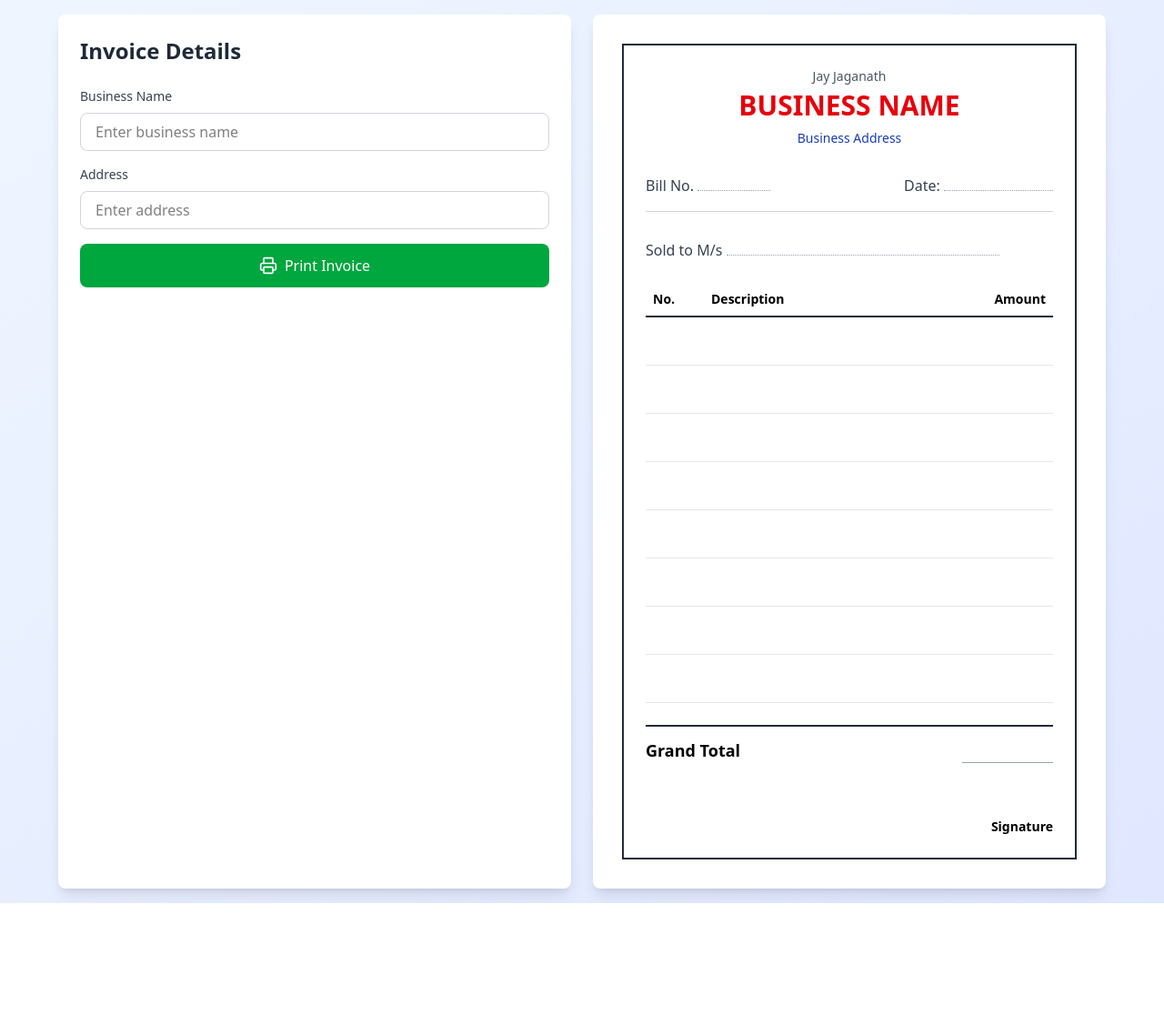
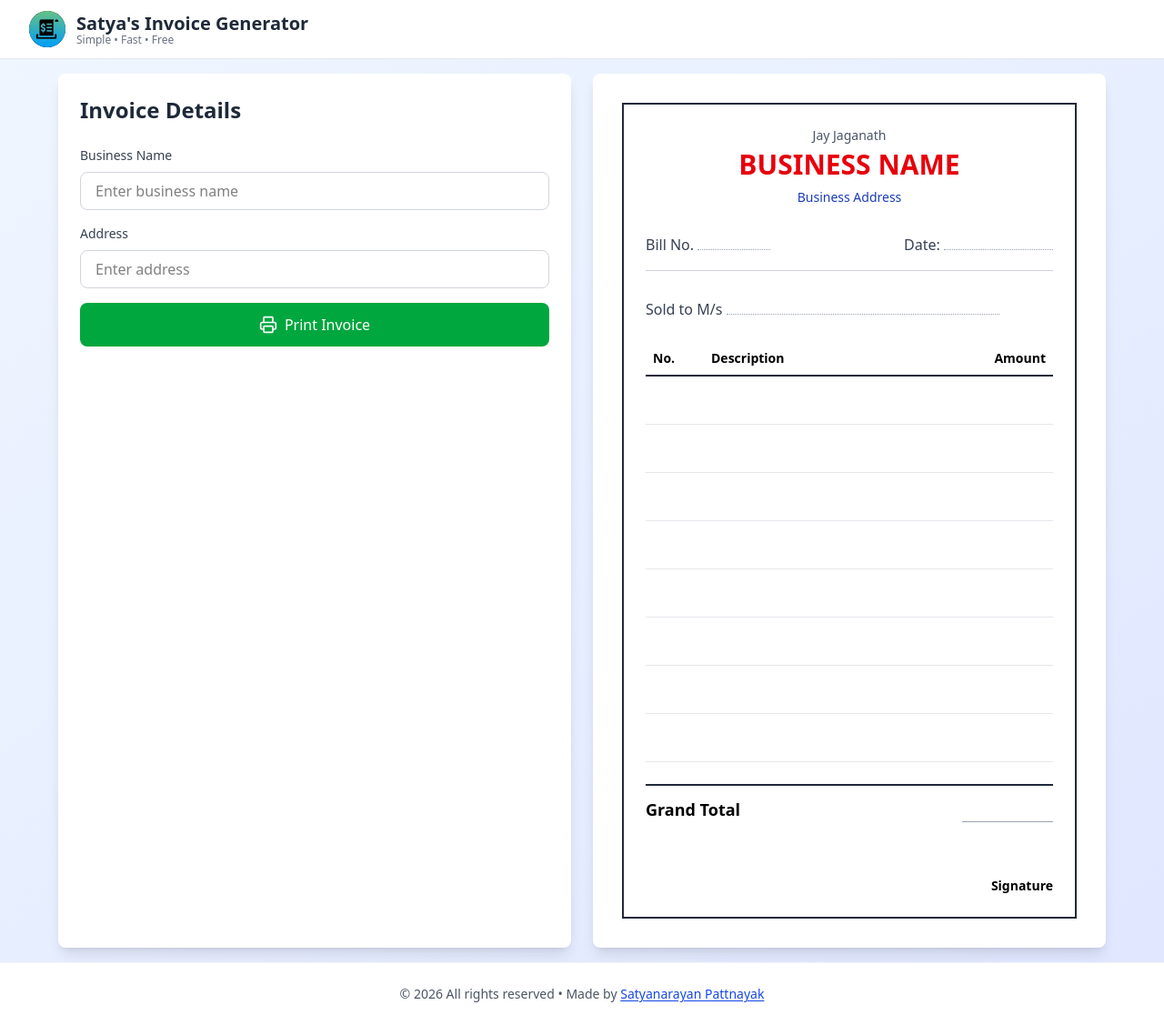
Before and after one commit to Satya8900/InvoiceTemplateGenerator, a React (Vite) app: page / in a window 1280 px wide. Shown: the whole page at 91% size. Before the commit the page ends 993 px from the top, so only its background shows below. Built offline with nearby package versions, Linux system fonts and the light colour scheme; the HTML template or start-up script is replaced by a standard one.

Commit message:
feat: navbar & footer

```diff
--- a/src/App.tsx
+++ b/src/App.tsx
@@ -1,5 +1,7 @@
 import { useState } from 'react';
 import { Printer } from 'lucide-react';
+import Footer from './footer';
+import Navbar from './NavBar';
 
 export default function App() {
   const [businessName, setBusinessName] = useState('');
@@ -10,7 +12,9 @@ export default function App() {
   };
 
   return (
-    <div className="min-h-screen bg-gradient-to-br from-blue-50 to-indigo-100 p-4">
+    <>
+      <Navbar />
+      <div className="min-h-screen bg-linear-to-br from-blue-50 to-indigo-100 p-4">
         <div className="max-w-6xl mx-auto">
           <div className="grid md:grid-cols-2 gap-6">
             {/* Input Form */}
@@ -72,18 +76,18 @@ export default function App() {
                 <div className="flex justify-between items-center mb-6 pb-4 border-b border-gray-300">
                   <div>
                     <span className="text-gray-700">Bill No. </span>
-                  <span className="inline-block border-b border-dotted border-gray-400 min-w-[80px] h-6"></span>
+                    <span className="inline-block border-b border-dotted border-gray-400 min-w-20 h-6"></span>
                   </div>
                   <div>
                     <span className="text-gray-700">Date: </span>
-                  <span className="inline-block border-b border-dotted border-gray-400 min-w-[120px] h-6"></span>
+                    <span className="inline-block border-b border-dotted border-gray-400 min-w-30 h-6"></span>
                   </div>
                 </div>
 
                 {/* Sold To */}
                 <div className="mb-6">
                   <span className="text-gray-700">Sold to M/s </span>
-                <span className="border-b border-dotted border-gray-400 inline-block min-w-[300px] h-6"></span>
+                  <span className="border-b border-dotted border-gray-400 inline-block min-w-75 h-6"></span>
                 </div>
 
                 {/* Items Table */}
@@ -109,7 +113,7 @@ export default function App() {
                 {/* Grand Total */}
                 <div className="flex justify-between items-center py-3 border-t-2 border-gray-800">
                   <span className="font-bold text-lg">Grand Total</span>
-                <span className="inline-block border-b border-gray-400 min-w-[100px] h-7"></span>
+                  <span className="inline-block border-b border-gray-400 min-w-25 h-7"></span>
                 </div>
 
                 {/* Signature */}
@@ -138,6 +142,9 @@ export default function App() {
           }
         }
       `}</style>
+
       </div>
+      <Footer />
+    </>
   );
 }
--- /dev/null
+++ b/src/NavBar.tsx
@@ -0,0 +1,35 @@
+// Navbar.jsx
+
+const Navbar = () => {
+    return (
+        <nav className="bg-white border-b border-gray-200 shadow-sm">
+            <div className="max-w-7xl mx-auto px-4 sm:px-6 lg:px-8">
+                <div className="flex justify-between h-16 items-center">
+
+                    {/* Logo + Brand */}
+                    <div className="flex items-center gap-3">
+                        {/* Simple logo - you can replace with your SVG/image */}
+                        <div className="w-10 h-10 rounded-full bg-black flex items-center justify-center text-white font-bold text-xl">
+                            <img
+                                src='invoice-icons-logo.png'
+                                alt="Satya's Invoice Generator Logo"
+                                className="h-10 w-10 object-contain"
+                            />
+                        </div>
+
+                        <div className="flex flex-col">
+                            <span className="text-xl font-semibold text-gray-800">
+                                Satya's Invoice Generator
+                            </span>
+                            <span className="text-xs text-gray-500 -mt-1">
+                                Simple • Fast • Free
+                            </span>
+                        </div>
+                    </div>
+                </div>
+            </div>
+        </nav>
+    );
+};
+
+export default Navbar;
--- /dev/null
+++ b/src/footer.tsx
@@ -0,0 +1,20 @@
+const Footer = () => {
+    const currentYear = new Date().getFullYear();
+
+    return (
+        <footer className="bg-white/80 backdrop-blur-sm border-t border-gray-100 text-gray-600 py-6 text-center text-sm">
+            © {currentYear} All rights reserved •
+            Made by{' '}
+            <a
+                href="https://www.realsatya.in/"
+                target="_blank"
+                rel="noopener noreferrer"
+                className="text-blue-700 hover:text-blue-900 font-medium underline underline-offset-2 hover:underline-offset-4 transition-all"
+            >
+                Satyanarayan Pattnayak
+            </a>
+        </footer>
+    );
+};
+
+export default Footer;
```
Lines whose indentation alone changed are shown as unchanged.
